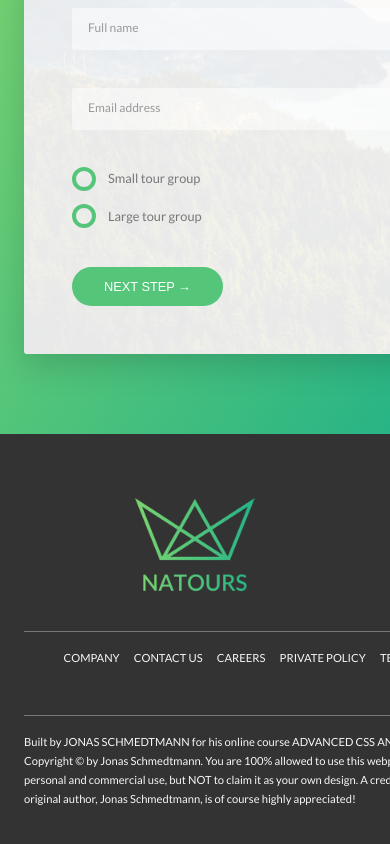
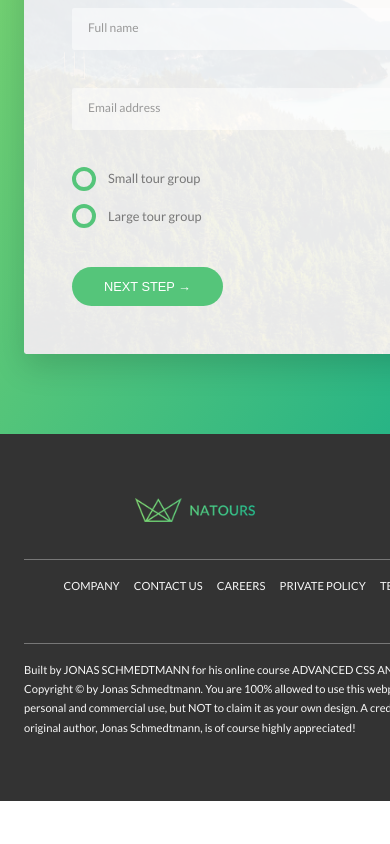
Before and after one commit to jsi-webdev/Natour_clone_responsive_website, a website: page index.html in a window 390 px wide. Shown: the part 5865-6709 px from the top of the page. After the commit the page ends 6666 px from the top, so only its background shows below. Drawn offline with Linux system fonts and the light colour scheme.

Commit message:
Re #32 RESPONSIVE IMAGE #1 - density change & art direction at footer logo

```diff
--- a/index.html
+++ b/index.html
@@ -392,7 +392,19 @@
 
     <footer class="footer">
       <div class="footer__logo-box">
-        <img src="img/logo-green-2x.png" alt="Full logo" class="footer__logo" />
+        <!-- <img src="img/logo-green-2x.png" alt="Full logo" class="footer__logo" /> -->
+
+        <picture>
+          <source
+            srcset="img/logo-green-small-1x.png 1x, img/logo-green-small-2x 2x"
+            media="(max-width: 37.5em)"
+          />
+          <img
+            srcset="img/logo-green-1x.png 1x, img/logo-green-2x 2x"
+            alt="Full logo"
+            class="footer__logo"
+          />
+        </picture>
       </div>
       <div class="row">
         <div class="col-1-of-2">
```
